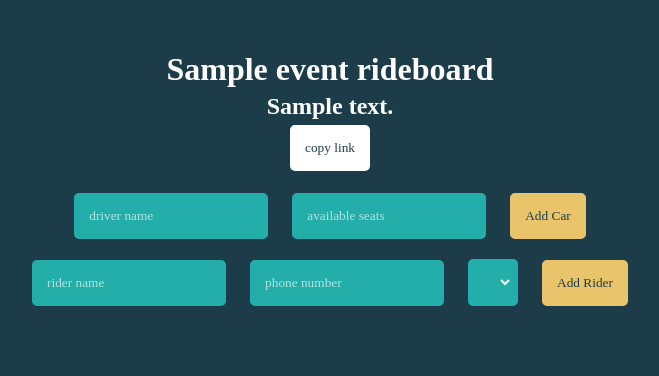
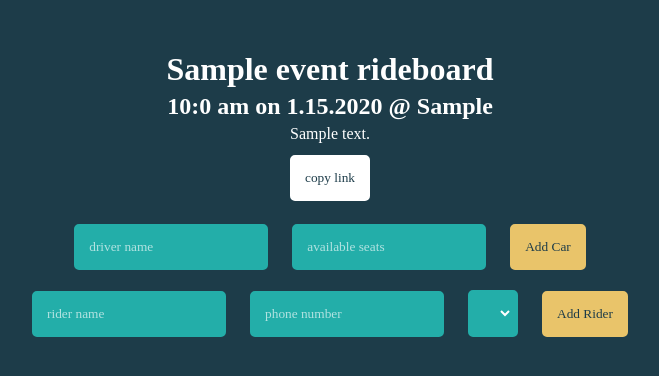
Before and after one commit to syd-nguyen/roll, a Flask app: page /1 in a window 1280 px wide. Shown: the top 376 px of the page, without its empty margins (310-969 px from the left). Run offline with Flask 3, Linux system fonts and the light colour scheme; a database or web service that is not in the repository returns one stand-in record (values such as "Sample title"); lists and menus that the app fills with data are empty.

Commit message:
edited event description styling

```diff
--- a/app.py
+++ b/app.py
@@ -68,7 +68,13 @@ def getEventPage(eventId):
     event = events.find_one({'eventId' : eventId})
     # render it
     if (event is not None):
-        return render_template('event.html', eventName = event['eventName'], eventDesc = event['eventDesc'])
+        eventDatetime = event['eventDatetime'] # this is in the format yyyy-mm-dd hh:mm:ss; we change it to be in the forms mm.dd.yyyy and hh:mm am/pm
+        eventDate = str(eventDatetime.month) + '.' + str(eventDatetime.day) + '.' + str(eventDatetime.year)
+        if (eventDatetime.hour > 12):
+            eventTime = str(eventDatetime.hour - 12) + ":" + str(eventDatetime.minute) + " pm"
+        else:
+            eventTime = str(eventDatetime.hour) + ":" + str(eventDatetime.minute) + " am"
+        return render_template('event.html', eventName = event['eventName'], eventDesc = event['eventDesc'], eventLocation = event['eventLocation'], eventDate = eventDate, eventTime = eventTime)
     return render_template('eventDNE.html', eventId = eventId)
 
 @app.post('/api/send-car-to-mongo/<eventId>')
--- a/static/style.css
+++ b/static/style.css
@@ -106,10 +106,18 @@ hr {
     margin-top: 4%;
 }
 
+#eventDesc {
+    text-align: center;
+    margin-bottom: 1%;
+    max-width: 50%;
+    margin: auto; /* centers it */
+}
+
 #copyLinkButton {
     background-color: white;
     border: 5px solid white;
     color: var(--color1);
+    margin-top: 1% !important;
     margin-bottom: 1% !important;
 }
 
--- a/templates/event.html
+++ b/templates/event.html
@@ -8,7 +8,8 @@
     </head>
     <body>
         <h1 id="eventHeader">{{ eventName }} rideboard</h1>
-        <h2>{{ eventDesc }}</h2>
+        <h2>{{ eventTime }} on {{ eventDate }} @ {{ eventLocation }}</h2>
+        <p id="eventDesc">{{ eventDesc }}</p>
         <button id="copyLinkButton">copy link</button>
 
         <form id="addCarForm">
```
Also changed, not shown: 1 other file.
